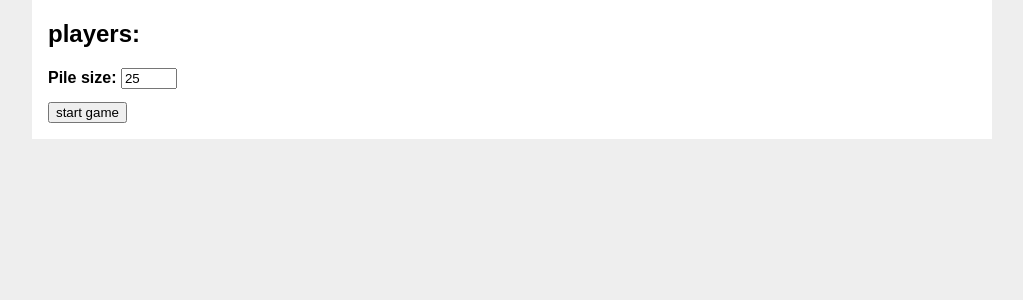
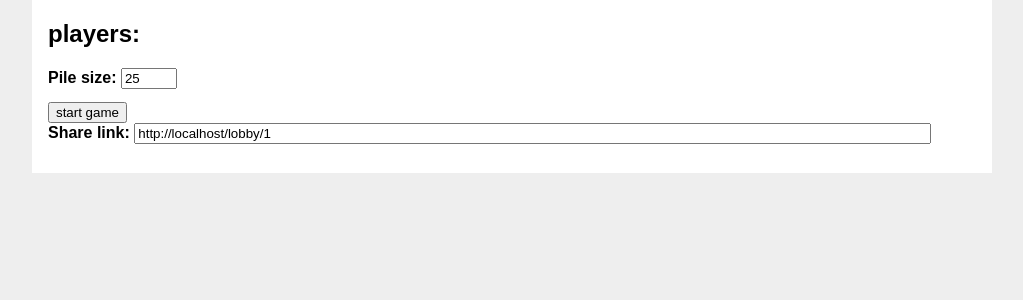
Before and after one commit to sorachan/skip-bo, a Flask app: template templates/lobby/template.html in a window 1280 px wide. Shown: the part 98-398 px from the top of the page, without its empty margins (128-1151 px from the left). Run offline with Flask 3, Linux system fonts and the light colour scheme; the template is opened without the code that fills it: most values are stand-ins (such as "Sample title", 1, 10 or a date in 2020); some libraries are stand-ins or nearby versions.

Commit message:
code clean-up, preparation for 'copy share link' button (won't work w/o HTTPS)

```diff
--- a/app.py
+++ b/app.py
@@ -379,41 +379,14 @@ def create_app():
         except Exception as e:
             print(">>>>>>", type(e), e)
 
-#    @socketio.on("start_game")
-#    def socket_start_game(json):
-#        try:
-#            user_id, lobby_id, session_id = json["user_id"], json["lobby_id"], request.sid
-#            users = game_states[lobby_id]["users"]
-#            if user_id in users:
-#                if not users[user_id]["is_host"] or not users[user_id]["session_id"] == session_id:
-#                    return
-#                emit("game_started", room=lobby_id)
-#        except Exception as e:
-#            print(">>>>>>", type(e), e)
-
     @bp_main.route("/", methods=["GET"])
     def bp_main_page():
         return render_template("main.html")
-
-#    @app.route("/lobby/register_user", methods=["POST"])
-#    def register_user():
-#        user_json = request.json
-#        if not user_json.get("user_id"):
-#            return {
-#                "success": False,
-#                "error": "JSON parameter "user_id" not set"
-#            }
-#        user_id = user_json["user_id"]
-#        return {
-#            "success": True
-#        }
 
     @app.route("/lobby/start_game", methods=["POST"])
     def app_start_game():
         try:
             request_json = request.get_json()
-#            import json
-#            print(json.dumps(request_json, indent=4))
             user_id, lobby_id, pile_size = request_json["user_id"], request_json["lobby_id"], int(request_json["pile_size"])
             game = game_states[lobby_id]
             if not game["is_lobby"]:
@@ -474,6 +447,10 @@ def create_app():
     def bp_game_view(game_id):
         return render_template("game_view/template.html", game_id=game_id)
 
+    @app.route("/lobby/<game_id>", methods=["GET"])
+    def app_lobby_link(game_id):
+        return render_template("lobby/template.html", game_id=game_id)
+
     app.register_blueprint(bp_main)
     app.register_blueprint(bp_new)
     app.register_blueprint(bp_join)
--- a/static/lobby.js
+++ b/static/lobby.js
@@ -19,6 +19,12 @@ const lobbyId = document.getElementById("lobby_id").innerHTML;
 const pileSizeInput = document.getElementById("pile_size");
 
 const socket = io();
+
+const shareLinkInput = document.getElementById("share_link");
+const urlTokens = window.document.URL.split("/");
+const protocol = urlTokens[0];
+const urlBase = urlTokens[2];
+shareLinkInput.value = protocol + "//" + urlBase + "/lobby/" + lobbyId;
 
 socket.on("connect", function () {
     socket.emit("register_user", {
@@ -114,6 +120,10 @@ var startGame = async function () {
     }
 };
 
+var copyLobbyLink = function () {
+    navigator.clipboard.writeText("/lobby/" + lobbyId);
+};
+
 socket.on("game_started", function () {
     window.location.href = "/game_view/" + lobbyId;
 })
--- a/templates/lobby/template.html
+++ b/templates/lobby/template.html
@@ -15,6 +15,10 @@
   <input type="number" id="pile_size" min="5" max="30" value="25" step="1" onchange="updatePileSize()"/>
   <br />
   <button id="start_game" onclick="startGame()">start game</button>
+  <!--<button id="copy_share_link" onclick="copyLobbyLink()">copy share link</button>-->
+  <br />
+  <label for="share_link">Share link:</label>
+  <input id="share_link" style="width:85%" readonly></input>
   {% endblock %}
 
 {% block script %}
```
